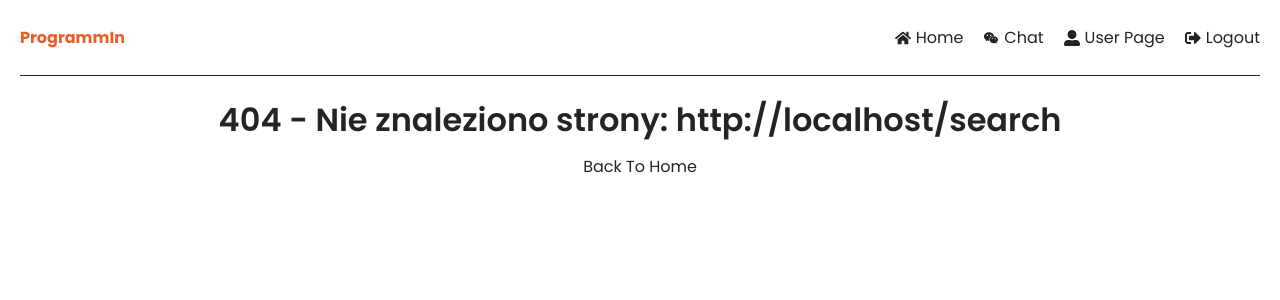
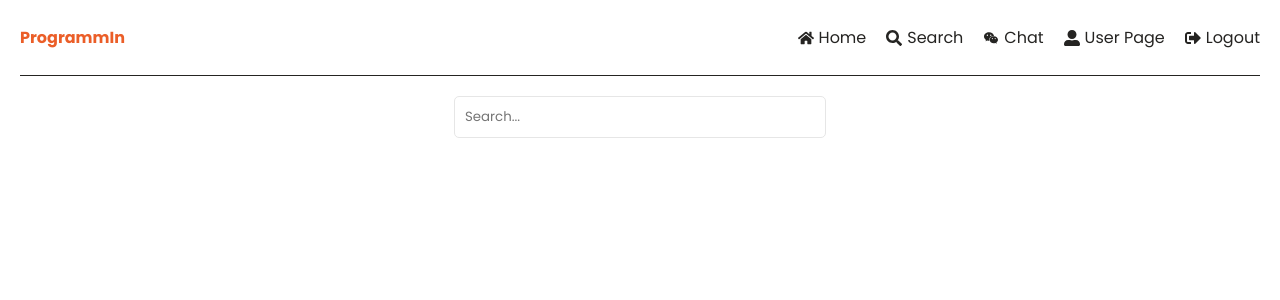
Before and after one commit to piotrd22/programmIn, a React (Create React App) app in the folder client/: page /search in a window 1280 px wide. Before the commit this address had no page. Shown: the top 300 px of the page. Built offline with nearby package versions, Linux system fonts and the light colour scheme; sample sign-in values are in the browser's storage.

Commit message:
added search user component and functionality

```diff
--- a/client/src/App.js
+++ b/client/src/App.js
@@ -17,6 +17,7 @@ import ProfileUpdate from "./pages/ProfileUpdate";
 import More from "./pages/More";
 import Followers from "./pages/Followers";
 import Followings from "./pages/Followings";
+import Search from "./pages/Search";
 
 function App() {
   const { user } = useSelector((state) => state.auth);
@@ -42,6 +43,10 @@ function App() {
             <Route
               path="/feed"
               element={user ? <Feed /> : <Navigate to="/" />}
+            />
+            <Route
+              path="/search"
+              element={user ? <Search /> : <Navigate to="/" />}
             />
             <Route
               path="/profile/:id"
--- a/client/src/components/Header.jsx
+++ b/client/src/components/Header.jsx
@@ -5,6 +5,7 @@ import {
   FaSignInAlt,
   FaSignOutAlt,
   FaHome,
+  FaSearch,
 } from "react-icons/fa";
 import { AiFillWechat } from "react-icons/ai";
 import { Link, useNavigate } from "react-router-dom";
@@ -33,6 +34,11 @@ function Header() {
             <li>
               <Link to="/feed">
                 <FaHome /> Home
+              </Link>
+            </li>
+            <li>
+              <Link to="/search">
+                <FaSearch /> Search
               </Link>
             </li>
             <li>
--- a/client/src/components/Follower.jsx
+++ b/client/src/components/User.jsx
@@ -2,7 +2,7 @@ import { useState, useEffect } from "react";
 import { useSelector } from "react-redux";
 import axios from "axios";
 
-function Follower({ id }) {
+function User({ id }) {
   const [user, setUser] = useState("");
   const { user: curruser } = useSelector((state) => state.auth);
 
@@ -28,4 +28,4 @@ function Follower({ id }) {
   return <div>{user}</div>;
 }
 
-export default Follower;
+export default User;
--- /dev/null
+++ b/client/src/components/UsersTable.jsx
@@ -0,0 +1,33 @@
+import { Link } from "react-router-dom";
+import profile from "../assets/profile.png";
+
+function UsersTable({ users }) {
+  return (
+    <div>
+      {users.map((user) => (
+        <Link
+          to={`/profile/${user._id}`}
+          key={user._id}
+          className="user-search"
+        >
+          {user.profilePicture ? (
+            <img
+              crossOrigin="anonymous"
+              className="post-image"
+              src={`http://localhost:8080/images/${user.profilePicture}`}
+              alt="Profile Pic"
+            />
+          ) : (
+            <img className="post-image" src={profile} alt="CoverPhoto" />
+          )}
+          <p>
+            {user.name} {user.surname}
+          </p>
+          <p>{user.email}</p>
+        </Link>
+      ))}
+    </div>
+  );
+}
+
+export default UsersTable;
--- a/client/src/index.scss
+++ b/client/src/index.scss
@@ -51,6 +51,15 @@ ul {
 
 li {
   line-height: 2.2;
+}
+
+input {
+  width: 30%;
+  padding: 10px;
+  border: 1px solid #e6e6e6;
+  border-radius: 5px;
+  margin-bottom: 10px;
+  font-family: inherit;
 }
 
 input::file-selector-button {
@@ -512,3 +521,19 @@ input::file-selector-button {
   padding: 10px;
   border-radius: 5px;
 }
+
+.user-search {
+  display: flex;
+  justify-content: space-around;
+  margin: 20px;
+  border: 1px solid #e6e6e6;
+  padding: 10px;
+  border-radius: 5px;
+  align-items: center;
+
+  img {
+    height: 7vh;
+    width: 10vh;
+    border-radius: 5px;
+  }
+}
--- a/client/src/pages/Followers.jsx
+++ b/client/src/pages/Followers.jsx
@@ -3,7 +3,7 @@ import { FaUserAlt } from "react-icons/fa";
 import { useEffect, useState } from "react";
 import { useDispatch } from "react-redux";
 import { getUserFollowers } from "../features/user/userSlice";
-import Follower from "../components/Follower";
+import User from "../components/User";
 
 function Followers() {
   const id = useParams().id;
@@ -34,7 +34,7 @@ function Followers() {
               return (
                 <li key={index}>
                   <Link to={`/profile/${follower}`}>
-                    <Follower id={follower} />
+                    <User id={follower} />
                   </Link>
                 </li>
               );
--- a/client/src/pages/Followings.jsx
+++ b/client/src/pages/Followings.jsx
@@ -3,7 +3,7 @@ import { FaUserAlt } from "react-icons/fa";
 import { useEffect, useState } from "react";
 import { useDispatch } from "react-redux";
 import { getUserFollowing } from "../features/user/userSlice";
-import Follower from "../components/Follower";
+import User from "../components/User";
 
 function Followers() {
   const id = useParams().id;
@@ -34,7 +34,7 @@ function Followers() {
               return (
                 <li key={index}>
                   <Link to={`/profile/${follower}`}>
-                    <Follower id={follower} />
+                    <User id={follower} />
                   </Link>
                 </li>
               );
--- /dev/null
+++ b/client/src/pages/Search.jsx
@@ -0,0 +1,32 @@
+import { useEffect, useState } from "react";
+import axios from "axios";
+import UsersTable from "../components/UsersTable";
+
+function Search() {
+  const [query, setQuery] = useState("");
+  const [users, setUsers] = useState([]);
+
+  useEffect(() => {
+    if (query.length > 2) fetchData();
+  }, [query]);
+
+  const fetchData = async () => {
+    const res = await axios.get(
+      `http://localhost:8080/api/users/search?keyword=${query}`
+    );
+    setUsers(res.data);
+  };
+
+  return (
+    <div>
+      <input
+        className="input"
+        placeholder="Search..."
+        onChange={(e) => setQuery(e.target.value.toLowerCase())}
+      />
+      <UsersTable users={users} />
+    </div>
+  );
+}
+
+export default Search;
```
